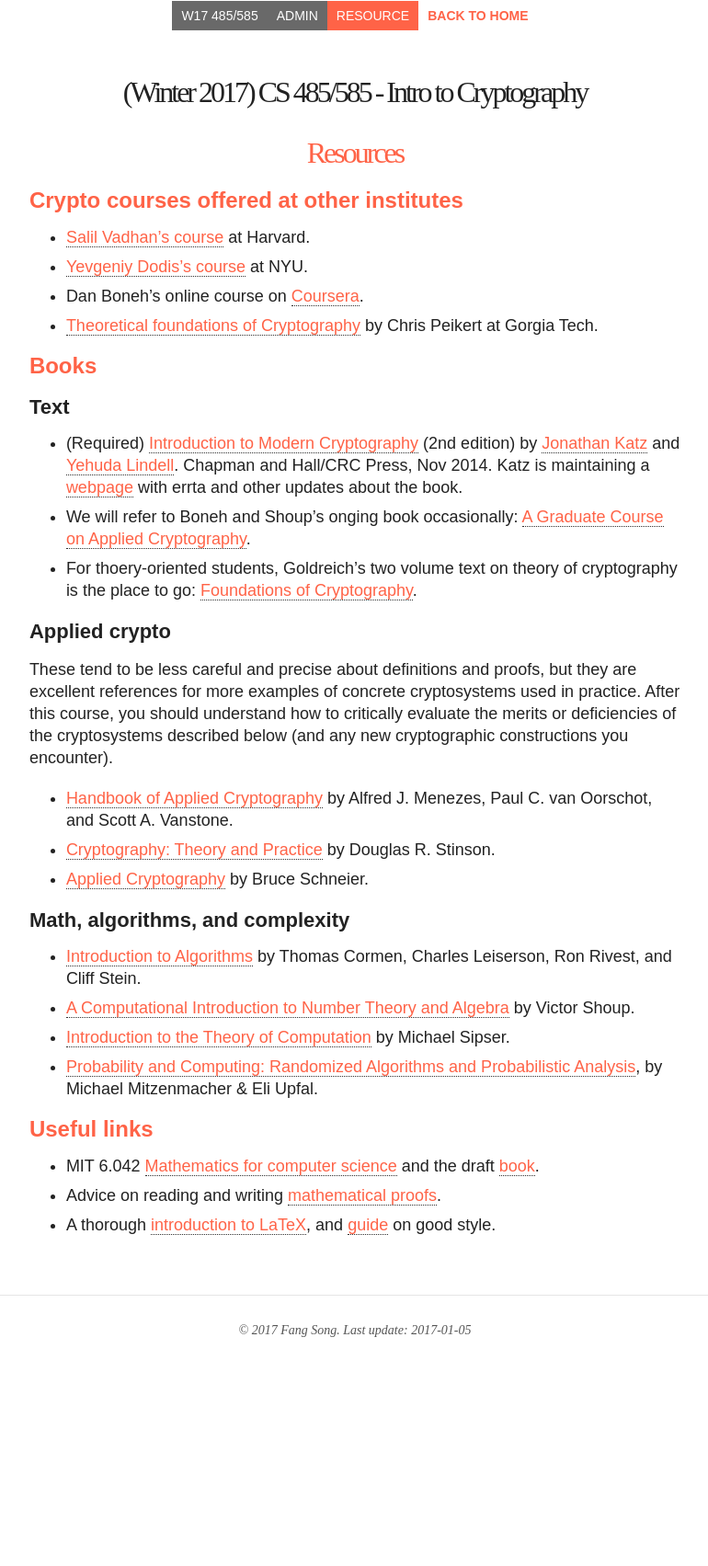
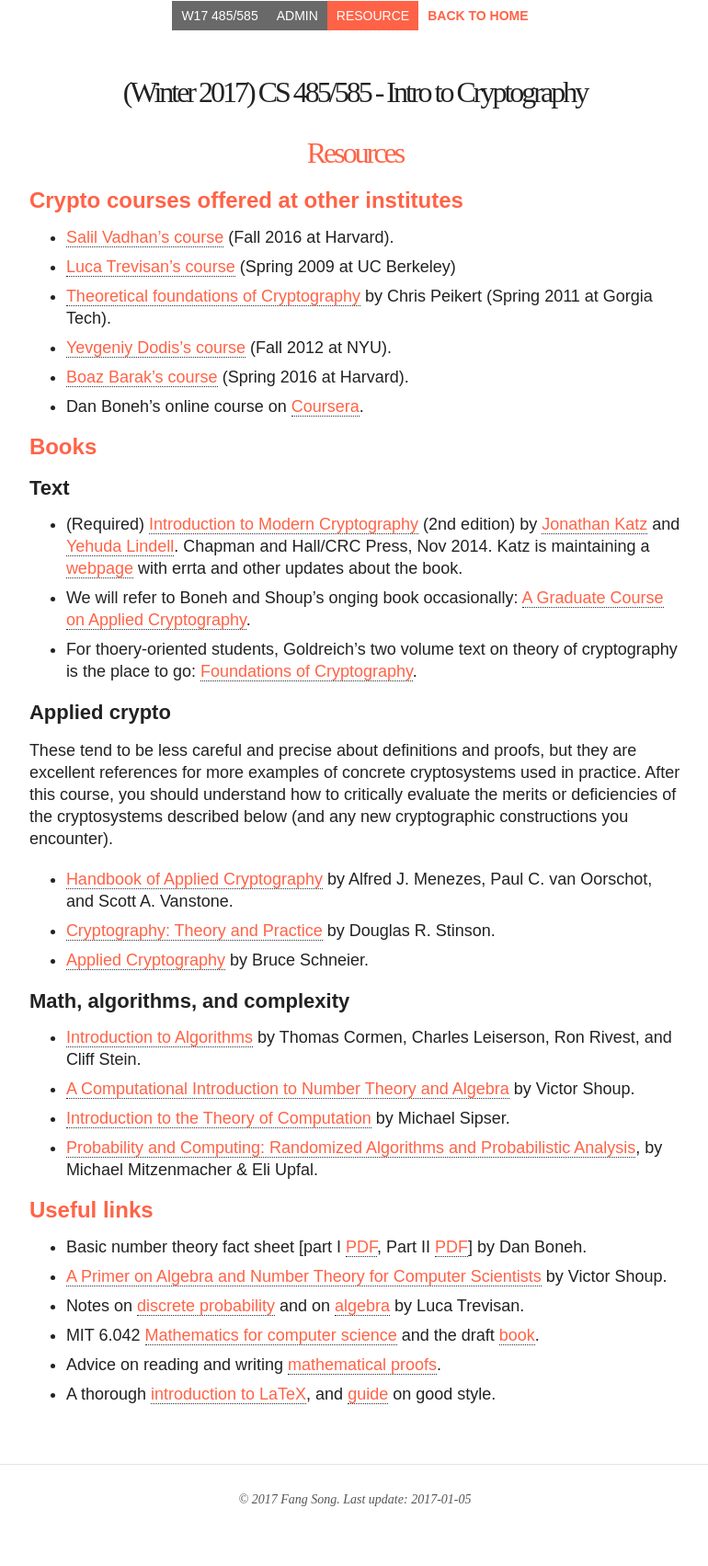
Before and after one commit to fangsonghub/fangsonghub.github.io, a Jekyll site: the page built from teaching/w17_4585_icrypto/zresource.md, in a window 1280 px wide. Shown: the whole page at 92% size, without its empty margins (254-1024 px from the left). Built offline with Jekyll 4.4.1, drawn with Linux system fonts in a browser that asks for light colours; nearby versions of some CDN libraries; before the commit the page ends 1519 px from its top, so only the background shows below that.

Commit message:
lec8, schedule

```diff
--- a/teaching/w17_4585_icrypto/zresource.md
+++ b/teaching/w17_4585_icrypto/zresource.md
@@ -10,11 +10,13 @@ modified: 2017-01-05
 
 ## Crypto courses offered at other institutes
 
-*  [Salil Vadhan's course](http://people.seas.harvard.edu/~salil/cs120/index.html) at Harvard.
-*  [Yevgeniy Dodis's course](http://www.cs.nyu.edu/courses/fnall08/G22.3210-001/index.html) at NYU.
+*  [Salil Vadhan's course](http://people.seas.harvard.edu/~salil/cs127/fall06/handouts.html){:target="_blank"} (Fall 2016 at Harvard).
+* [Luca Trevisan's course](https://people.eecs.berkeley.edu/~luca/cs276/){:target="_blank"} (Spring 2009 at UC Berkeley)
+*  [Theoretical foundations of Cryptography](https://wiki.cc.gatech.edu/theory/index.php/CS_8803TFC_-_Theoretical_Foundations_of_Cryptography,_Spring_2011){:target="_blank"} by Chris Peikert (Spring 2011 at Gorgia Tech).
+*  [Yevgeniy Dodis's course](http://www.cs.nyu.edu/courses/spring12/CSCI-GA.3210-001/index.html){:target="_blank"}
+   (Fall 2012 at NYU).
+*  [Boaz Barak's course](http://www.boazbarak.org/cs127/){:target="_blank"} (Spring 2016 at Harvard).
 *  Dan Boneh's online course on [Coursera](https://www.coursera.org/learn/crypto){:target="_blank"}.
-*  [Theoretical foundations of Cryptography](https://wiki.cc.gatech.edu/theory/index.php/CS_8803TFC_-_Theoretical_Foundations_of_Cryptography,_Spring_2011){:target="_blank"}
-   by Chris Peikert at Gorgia Tech.
 
 ## Books
 
@@ -55,6 +57,11 @@ the cryptosystems described below (and any new cryptographic constructions you e
 
 ## Useful links
 
+* Basic number theory fact sheet [part I [PDF](http://www.cs.nyu.edu/courses/spring12/CSCI-GA.3210-001/out/boneh1.pdf){:target="_blank"}, Part II [PDF](http://www.cs.nyu.edu/courses/spring12/CSCI-GA.3210-001/out/boneh2.pdf){:target="_blank"}] by Dan Boneh.
+* [A Primer on Algebra and Number Theory for Computer Scientists](http://www.cs.nyu.edu/courses/spring12/CSCI-GA.3210-001/out/shoup.pdf){:target="_blank"} by Victor Shoup.
+* Notes on [discrete probability](https://people.eecs.berkeley.edu/~luca/cs276/notesprob.pdf){:target="_blank"}
+  and on [algebra](https://people.eecs.berkeley.edu/~luca/cs276/notesalgebra.pdf){:target="_blank"}
+  by Luca Trevisan.
 *  MIT 6.042 [Mathematics for computer science](https://courses.csail.mit.edu/6.042/spring16/){:target="_blank"} and the draft [book](https://courses.csail.mit.edu/6.042/spring16/mcs.pdf){:target="_blank"}.
 *  Advice on reading and
    writing
```
Also changed, not shown: teaching/w17_4585_icrypto/index.md (+2 -2 lines), 1 other file.
